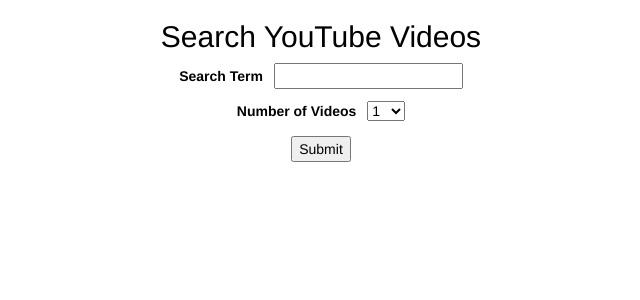
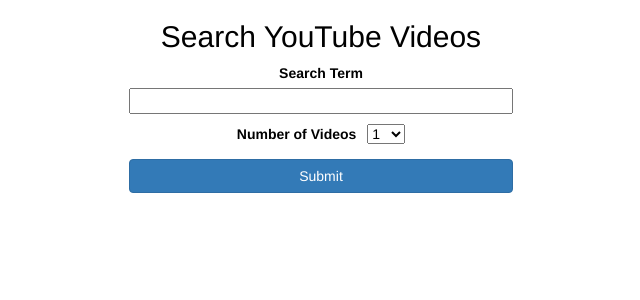
Before and after one commit to obinnajohnphill/YoutubeVideo_Non_Laravel, a PHP site: page / in a window 1280 px wide. Shown: the part 52-352 px from the top of the page, without its empty margins (319-959 px from the left). Run offline with PHP 8.4, Linux system fonts and the light colour scheme; some libraries are stand-ins or nearby versions.

Commit message:
added bootstrap to form

```diff
--- a/public/views/home.php
+++ b/public/views/home.php
@@ -3,7 +3,7 @@
 <head>
 
     <script src="https://cdn.jsdelivr.net/npm/vue@2.5.17/dist/vue.js"></script>
-    <link rel="stylesheet" href="https://maxcdn.bootstrapcdn.com/bootstrap/3.3.7/css/bootstrap.min.css" integrity="sha384-BVYiiSIFeK1dGmJRAkycuHAHRg32OmUcww7on3RYdg4Va+PmSTsz/K68vbdEjh4u" crossorigin="anonymous">
+    <link rel="stylesheet" href="https://maxcdn.bootstrapcdn.com/bootstrap/3.3.7/css/bootstrap.min.css">
 
     <script>
         const app = new Vue({
@@ -30,6 +30,17 @@
         })
     </script>
 <style>
+
+    .form{
+        min-width: 0;
+        width: 50%;
+        display: inline;
+    }
+
+    input {
+        width: 30%;
+    }
+
     .msg{color: red}
     .other{color: black;text-align: center}
 </style>
@@ -50,6 +61,8 @@
 </nav>
 
 <?php
+
+
 if (!empty($_GET['msg'])){
     echo "<div class='msg'>".$_GET['msg'].": &nbsp;&nbsp;";
     for ($i = 0; $i < count($_GET['title']); $i++) {
@@ -62,14 +75,14 @@ if (!empty($_GET['msg'])){
 <div class = "other">
 <h2>Search YouTube Videos</h2>
 <form
-id="app"
 @submit="checkForm"
 action="/process"
 method="post"
+class ="form"
 >
 
 <p>
-    <label for="searchterm">Search Term</label>&ensp;
+    <label for="searchterm">Search Term</label><br>
     <input
         id="searchterm"
         v-model="searchterm"
@@ -148,6 +161,7 @@ method="post"
 <p>
     <input
         type="submit"
+        class="btn btn-primary"
         value="Submit"
     >
 </p>
--- a/public/views/process.php
+++ b/public/views/process.php
@@ -22,8 +22,8 @@ if (!empty($_POST["videoId"])){
 ## Process the search items videos
 if (isset($_POST["searchterm"]) AND isset($_POST["number"]) )
 {
+
     $searchItem =  htmlspecialchars($_POST["searchterm"]);
-
     $number = htmlspecialchars($_POST["number"]);
 
     if (empty($searchItem) OR empty($number))
--- a/public/views/saved_videos.php
+++ b/public/views/saved_videos.php
@@ -4,7 +4,7 @@
 <head>
     <title>YouTube Search</title>
 
-    <link rel="stylesheet" href="https://maxcdn.bootstrapcdn.com/bootstrap/3.3.7/css/bootstrap.min.css" integrity="sha384-BVYiiSIFeK1dGmJRAkycuHAHRg32OmUcww7on3RYdg4Va+PmSTsz/K68vbdEjh4u" crossorigin="anonymous">
+    <link rel="stylesheet" href="https://maxcdn.bootstrapcdn.com/bootstrap/3.3.7/css/bootstrap.min.css">
 
     <style>
         body {
--- a/public/views/show_videos.php
+++ b/public/views/show_videos.php
@@ -4,7 +4,7 @@
 <head>
     <title>YouTube Search</title>
 
-    <link rel="stylesheet" href="https://maxcdn.bootstrapcdn.com/bootstrap/3.3.7/css/bootstrap.min.css" integrity="sha384-BVYiiSIFeK1dGmJRAkycuHAHRg32OmUcww7on3RYdg4Va+PmSTsz/K68vbdEjh4u" crossorigin="anonymous">
+    <link rel="stylesheet" href="https://maxcdn.bootstrapcdn.com/bootstrap/3.3.7/css/bootstrap.min.css">
 
     <style>
         body {
```
